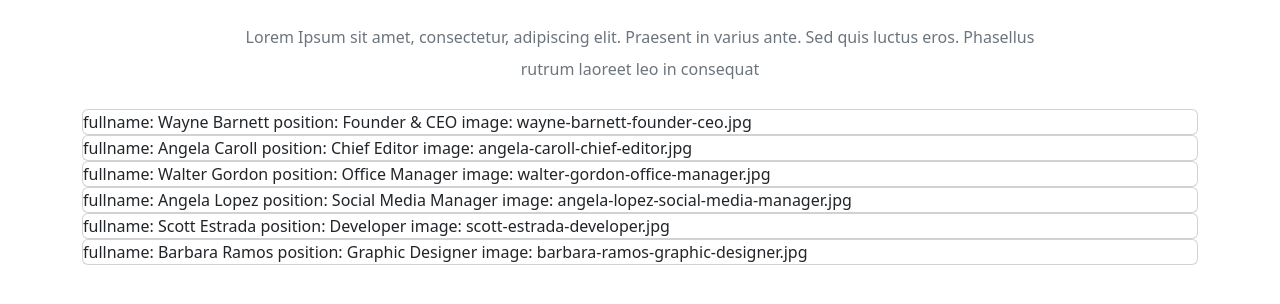
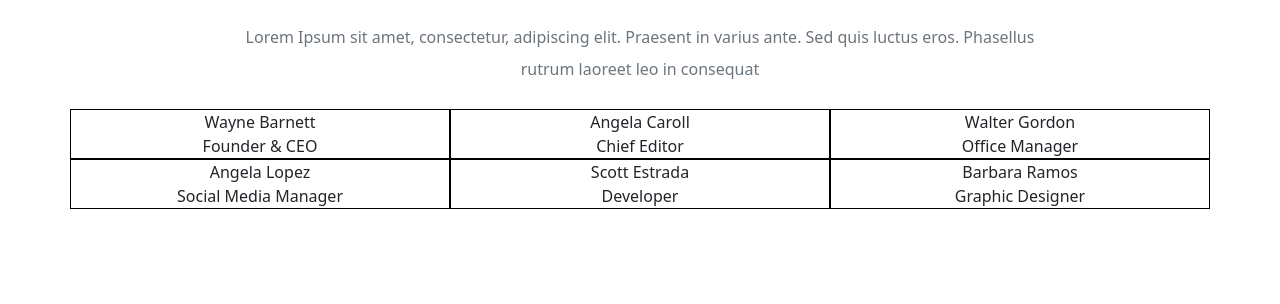
Before and after one commit to Mario-Arista/js-our-team, a plain HTML site: page index.html in a window 1280 px wide. Shown: the part 80-384 px from the top of the page. Drawn offline with nearby package versions, Linux system fonts and the light colour scheme.

Commit message:
name e position in page

```diff
--- a/index.html
+++ b/index.html
@@ -22,15 +22,27 @@
 
     <main>
         <div class="container">
-            <div class="row-col-3">
-                <div id="card-1" class="card col"></div>
-                <div id="card-2" class="card col"></div>
-                <div id="card-3" class="card col"></div>
+            <div class="row">
+                <div id="card-1" class="col-4 d-flex flex-column align-items-center border border-1 border-black">
+                    <img class="d-none img-fluid" src="" alt="business card numero uno">
+                </div>
+                <div id="card-2" class="col-4 d-flex flex-column align-items-center border border-1 border-black">
+                    <img class="d-none img-fluid" src="" alt="business card numero uno">
+                </div>
+                <div id="card-3" class="col-4 d-flex flex-column align-items-center border border-1 border-black">
+                    <img class="d-none img-fluid" src="" alt="business card numero uno">
+                </div>
             </div>
-            <div class="row-col-3">
-                <div id="card-4" class="card col"></div>
-                <div id="card-5" class="card col"></div>
-                <div id="card-6" class="card col"></div>
+            <div class="row">
+                <div id="card-4" class="col-4 d-flex flex-column align-items-center border border-1 border-black">
+                    <img class="d-none img-fluid" src="" alt="business card numero uno">
+                </div>
+                <div id="card-5" class="col-4 d-flex flex-column align-items-center border border-1 border-black">
+                    <img class="d-none img-fluid" src="" alt="business card numero uno">
+                </div>
+                <div id="card-6" class="col-4 d-flex flex-column align-items-center border border-1 border-black">
+                    <img class="d-none img-fluid" src="" alt="business card numero uno">
+                </div>
             </div>
         </div>
     </main>
--- a/js/script.js
+++ b/js/script.js
@@ -1,16 +1,6 @@
-/*
+// MILESTONE 0
+// Creo l’array di oggetti con le informazioni fornite.
 
-BONUS 1:
-Trasformare la stringa foto in una immagine effettiva
-BONUS 2:
-Organizzare i singoli membri in card/schede
-
-*/
-
-/*
-MILESTONE 0:
-Creare l’array di oggetti con le informazioni fornite.
-*/
 const businessCards = [
     {
         fullname: "Wayne Barnett",
@@ -45,30 +35,50 @@ const businessCards = [
 
 ];
 
-/*
-MILESTONE 1:
-Stampare su console, per ogni membro del team,
-le informazioni di nome, ruolo e la stringa della foto
-*/
+// MILESTONE 1
+// Stampo in console tutti gli oggetti dell'array
 
 for (let i = 0; i < businessCards.length; i++) {
     console.log(`Collega n. ${i + 1}`, businessCards[i]);
 }
 
-/*
-MILESTONE 2:
-Stampare le stesse informazioni su DOM
-sottoforma di stringhe
-*/
 
+//  Stampo in pagina nome e posizione
 for (let i = 0; i < businessCards.length; i++) {
 
-    let newElement = document.createElement("div");
+    // Creo nuovi elementi HTML per nome e posizioni
+    let nameElement = document.createElement("div");
+    let positionElement = document.createElement("div");
 
+    // Ciclo per iterare nomi e posizioni dentro oggetti
     for (let key in businessCards[i]) {
-        let fields = businessCards[i][key];
-        newElement.innerHTML += `${key}` + ": " + `${fields}` + " ";
+
+        let field = businessCards[i][key];
+
+        if (key === 'fullname') {
+
+            nameElement.innerText = field;
+
+        } else if (key === 'position') {
+
+            positionElement.innerText = field;
+
+        }
+
     }
 
-    document.getElementById(`card-${i + 1}`).append(newElement);
+    // Stampo in pagina
+    document.getElementById(`card-${i + 1}`).append(nameElement);
+    document.getElementById(`card-${i + 1}`).append(positionElement);
 }
+
+
+
+/*
+
+BONUS 1:
+Trasformare la stringa foto in una immagine effettiva
+BONUS 2:
+Organizzare i singoli membri in card/schede
+
+*/
```
